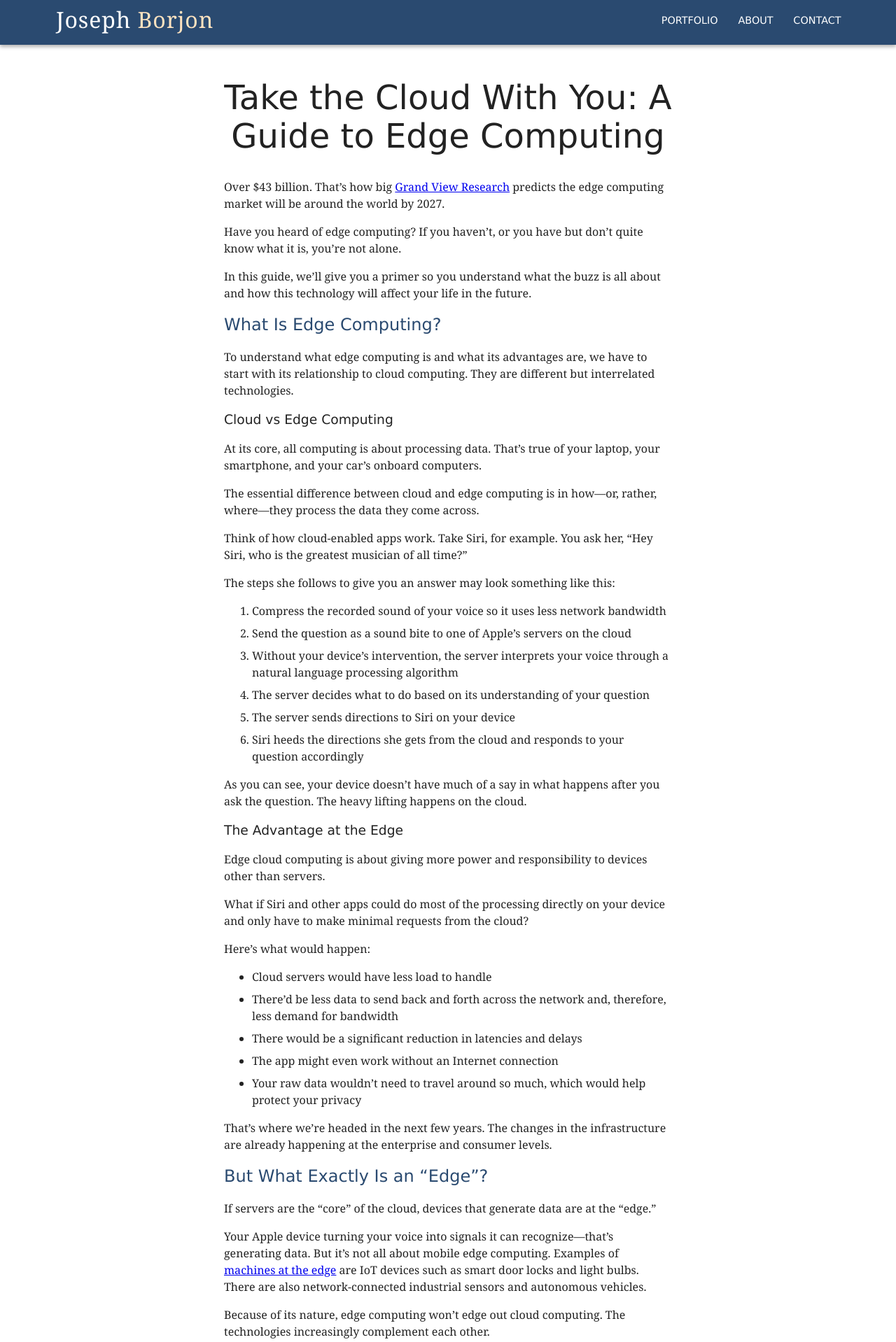
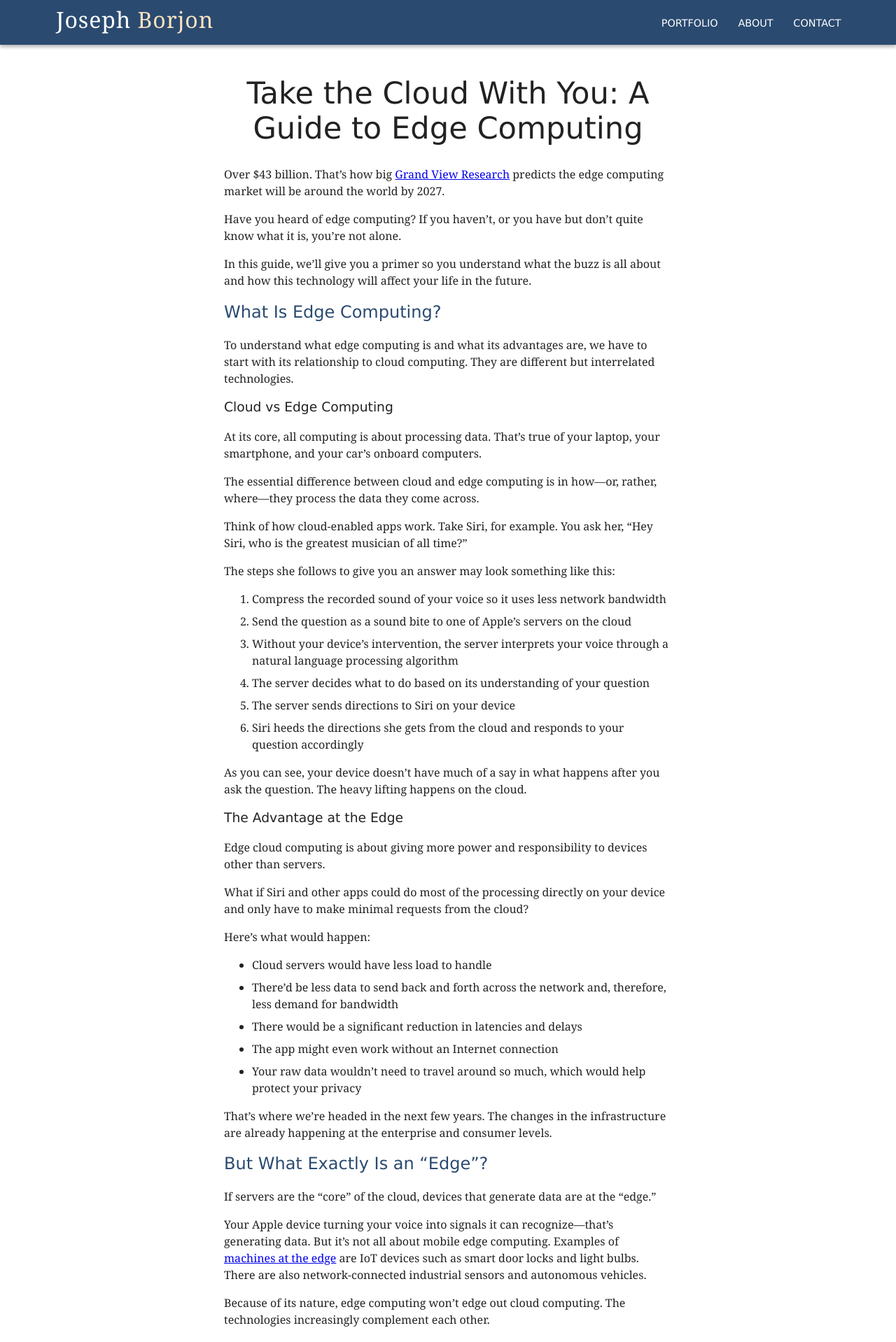
Before and after one commit to jborjon/jborjon.github.io, a Jekyll site: the page built from portfolio/edge-computing.md, in a window 1280 px wide. Shown: the top 1918 px of the page at 70% size. Built offline with Jekyll 4.4.1, drawn with Linux system fonts in a browser that asks for light colours; some web fonts are replaced.

Commit message:
Minor adjustments

```diff
--- a/_config.yml
+++ b/_config.yml
@@ -1,5 +1,5 @@
 url: https://josephborjon.com
-name: Joseph Borjon, Copywriter and Content Writer
+name: Joseph Borjon
 description: Increase your reach with Joseph Borjon, a US-based writer specializing in B2B and B2C copywriting and content writing services in tech and business.
 compress_html:
   clippings: all
--- a/_layouts/article.html
+++ b/_layouts/article.html
@@ -3,7 +3,7 @@
 ---
 
 <article>
-  <h1>{{ page.title }}</h1>
+  <h1 class="article-title">{{ page.title }}</h1>
 
   {{ content -}}
 </article>
--- a/_layouts/default.html
+++ b/_layouts/default.html
@@ -17,11 +17,15 @@
     {% endif -%}
     <meta name="viewport" content="width=device-width, initial-scale=1">
 
+    {% assign occupation = "Copywriter and Content Writer" -%}
+
     {% if page.id == "home" -%}
-    <title>{{ site.name }}</title>
     <meta http-equiv="refresh" content="0; URL=/portfolio/">
+    <title>{{ site.name }}, {{ occupation }}</title>
+    {% elsif page.layout == "article" %}
+    <title>{{ page.title }} — {{ site.name }}</title>
     {%- else %}
-    <title>{{ page.title }} — {{ site.name }}</title>
+    <title>{{ page.title }} — {{ site.name }}, {{ occupation }}</title>
     {% endif %}
 
     {%- if page.id == "home" %}
--- a/portfolio/edge-computing.md
+++ b/portfolio/edge-computing.md
@@ -40,11 +40,11 @@
 
 Here's what would happen:
 
-*   Cloud servers would have less load to handle
-*   There'd be less data to send back and forth across the network and, therefore, less demand for bandwidth
-*   There would be a significant reduction in latencies and delays
-*   The app might even work without an Internet connection
-*   Your raw data wouldn't need to travel around so much, which would help protect your privacy
+- Cloud servers would have less load to handle
+- There'd be less data to send back and forth across the network and, therefore, less demand for bandwidth
+- There would be a significant reduction in latencies and delays
+- The app might even work without an Internet connection
+- Your raw data wouldn't need to travel around so much, which would help protect your privacy
 
 That's where we're headed in the next few years. The changes in the infrastructure are already happening at the enterprise and consumer levels.
 
--- a/style/base.css
+++ b/style/base.css
@@ -167,11 +167,11 @@
     max-width: 72rem;
     display: flex;
     justify-content: space-between;
-    align-items: center;
+    align-items: baseline;
   }
 
-  article h1 {
-    font-size: 3em;
+  .article-title {
+    font-size: 2.7em;
     text-align: center;
   }
 }
```
Also changed, not shown: other parts of portfolio/edge-computing.md (+6 -6 lines), contact.html (added, +7 -0 lines), contact.md (deleted, +0 -7 lines), about.html (renamed from about.md), index.html (renamed from index.md), portfolio/index.html (renamed from portfolio/index.md), scripts/decode.min.js.
